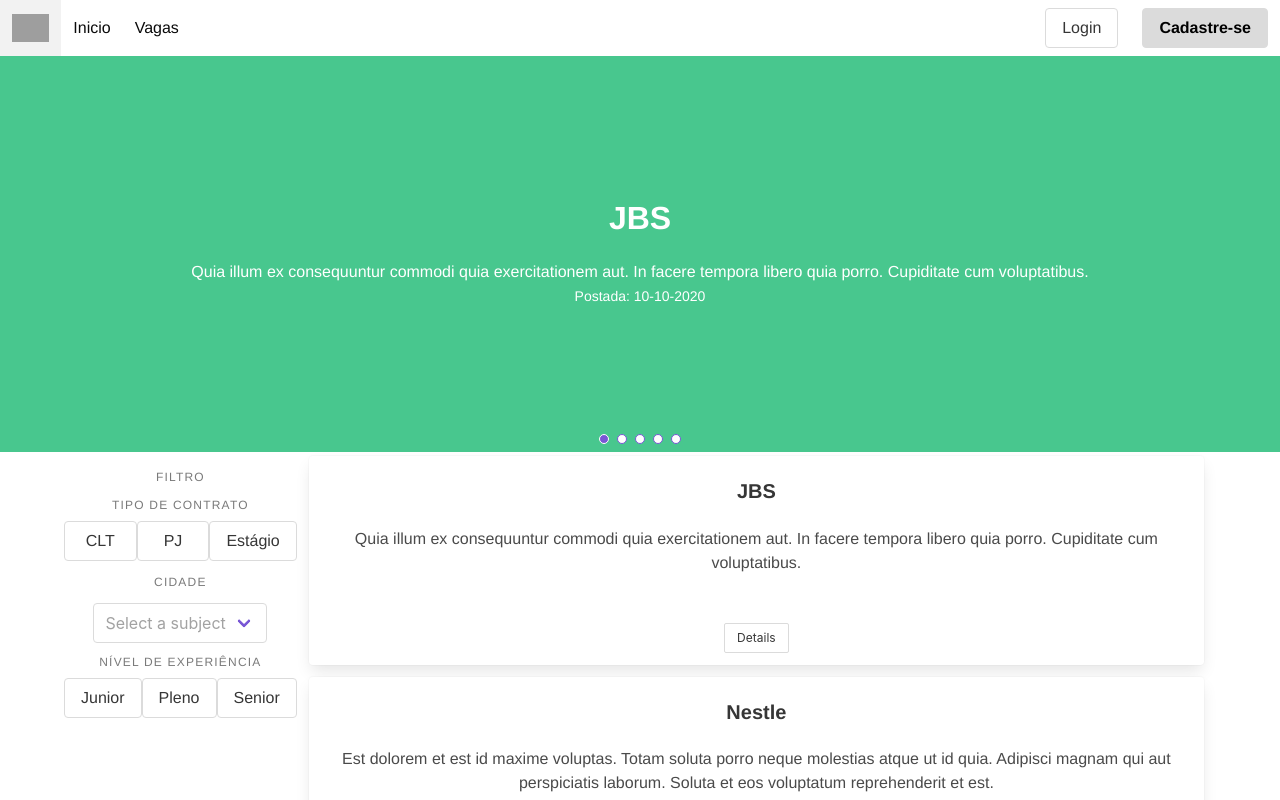
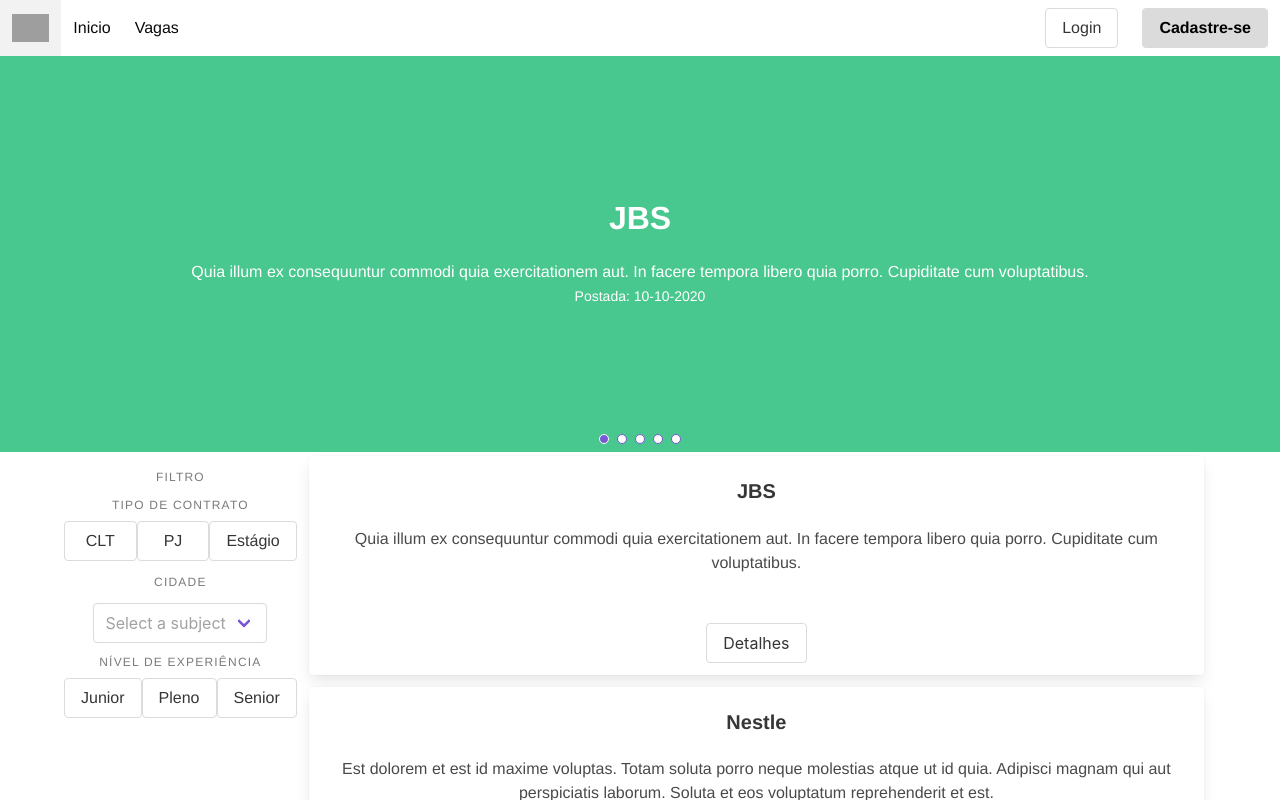
Before and after one commit to fabricadesoftware-ifc/newJob-Frontend, a Vue app: page /job-description in a window 1280 px wide. Both pictures are taken after a click on the button "Inscreva-se". Shown: the top 800 px of the page. Built offline with nearby package versions, Linux system fonts and the light colour scheme; grey boxes are pictures that could not be loaded.

Commit message:
Mudando Jobs

```diff
--- a/src/components/google/GoogleMaps.vue
+++ b/src/components/google/GoogleMaps.vue
@@ -10,5 +10,7 @@
   </div>
 </template>
 <script>
-export default {}
+export default {
+  props: { lat: Number, lng: Number }
+}
 </script>
--- a/src/components/jobs-grid/JobCard.vue
+++ b/src/components/jobs-grid/JobCard.vue
@@ -16,7 +16,8 @@
         {{ job.description }}
       </div>
       <br />
-      <Modal type="button" :job="job" />
+      <slot> </slot>
+      <!-- <Modal type="button" :job="job" /> -->
     </div>
   </div>
 </template>
--- a/src/views/jobs/Jobs.vue
+++ b/src/views/jobs/Jobs.vue
@@ -3,8 +3,19 @@
     <div class="carousel mb-4">
       <Carousel :jobs="content" />
     </div>
-    <div class="jobs container">
-      <CardGrid :content="content" />
+    <div class="container">
+      <div class="center is-one-third columns">
+        <div>
+          <SideMenu class="column" />
+        </div>
+        <div class="column">
+          <Card v-for="(job, id) in content" :key="id" :job="job">
+            <button class="button" @click="handlePrint(job)" type="button">
+              Detalhes
+            </button>
+          </Card>
+        </div>
+      </div>
     </div>
   </div>
 </template>
@@ -12,8 +23,10 @@
 <script>
 import Carousel from '@/components/jobs-grid/Carousel'
 import CardGrid from '@/components/jobs-grid/CardGrid'
+import SideMenu from '@/components/jobs-grid/SideMenu'
+import Card from '@/components/jobs-grid/JobCard'
 export default {
-  components: { Carousel, CardGrid },
+  components: { Carousel, CardGrid, Card, SideMenu },
   data() {
     return {
       content: [
@@ -37,7 +50,9 @@ export default {
           local: 'Trindade do Sul - RS',
           role: 'Supervisor de Fabricação',
           description:
-            'Est dolorem et est id maxime voluptas. Totam soluta porro neque molestias atque ut id quia. Adipisci magnam qui aut perspiciatis laborum. Soluta et eos voluptatum reprehenderit et est.'
+            'Est dolorem et est id maxime voluptas. Totam soluta porro neque molestias atque ut id quia. Adipisci magnam qui aut perspiciatis laborum. Soluta et eos voluptatum reprehenderit et est.',
+          lat: -27.5243628,
+          lng: -52.9048609
         },
         {
           id: 3,
@@ -47,7 +62,9 @@ export default {
           date: '10-10-2020',
           local: 'Trindade do Sul - RS',
           role: 'Analista de Agropecuária',
-          description: 'Descrição 1 Descrição 1 Descrição 1 '
+          description: 'Descrição 1 Descrição 1 Descrição 1 ',
+          lat: -27.5243628,
+          lng: -52.9048609
         },
         {
           id: 4,
@@ -58,7 +75,9 @@ export default {
           local: 'São Paulo - SP',
           role: 'Técnico em Agropecuária',
           description:
-            'Ipsa ut ab voluptas est neque dolorum sed hic harum. Officiis delectus voluptas vero sint. Et aliquam ab ut.'
+            'Ipsa ut ab voluptas est neque dolorum sed hic harum. Officiis delectus voluptas vero sint. Et aliquam ab ut.',
+          lat: -23.6815315,
+          lng: -46.8754812
         },
         {
           id: 5,
@@ -68,9 +87,16 @@ export default {
           local: 'Araquari - SC',
           role: 'Chefe de Produção',
           description:
-            'Quo vel esse odio est expedita odit qui qui ex. Alias perspiciatis veritatis. Ad voluptatum nam soluta in ratione alias veritatis labore debitis.'
+            'Quo vel esse odio est expedita odit qui qui ex. Alias perspiciatis veritatis. Ad voluptatum nam soluta in ratione alias veritatis labore debitis.',
+          lat: -26.3766306,
+          lng: -48.7276432
         }
       ]
+    }
+  },
+  methods: {
+    handlePrint(job) {
+      console.log(job)
     }
   }
 }
```
